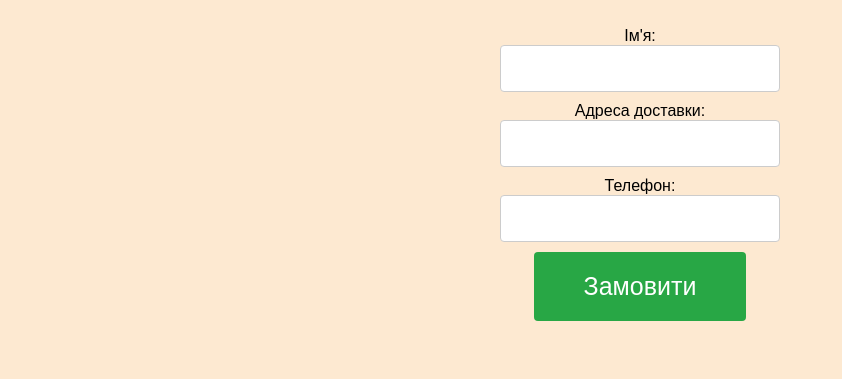
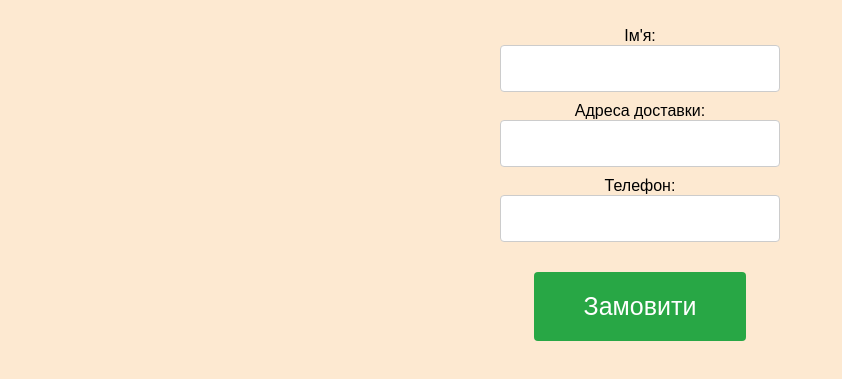
Before and after one commit to Nazar-dev723/logika, a plain HTML site: page delivery.html in a window 1280 px wide. Shown: the part 87-466 px from the top of the page, without its empty margins (0-842 px from the left). Drawn offline with Linux system fonts and the light colour scheme.

Commit message:
Center the delivery page order button and keep wider inputs

```diff
--- a/style.css
+++ b/style.css
@@ -195,6 +195,8 @@ form button {
     border-radius: 4px;
     cursor: pointer;
     padding: 20px 50px;
+    display: block;
+    margin: 20px auto 0;
 }
 @media screen and (min-width: 1025px) {
     .rating-page .stars span {
@@ -352,3 +354,13 @@ form button {
 .main-page .home-image {
     display: none;
 }
+
+/* Центрування кнопки "Замовити" на сторінці доставки */
+.delivery-main form {
+    width: min(100%, 560px);
+}
+
+.delivery-main form button {
+    display: block;
+    margin: 20px auto 0;
+}
```
